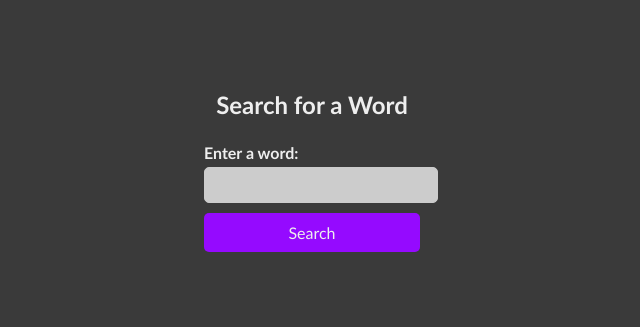
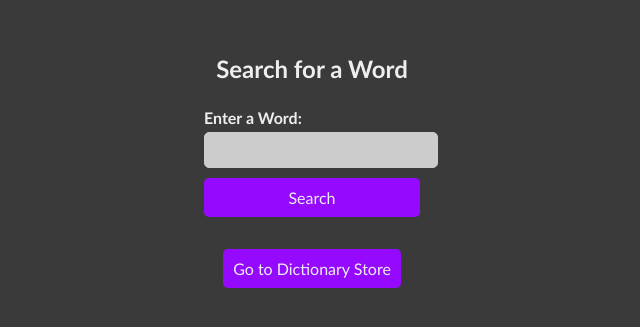
Before and after one commit to Catherine-Queenan/COMP4537, a plain HTML site: page labs/4/search.html in a window 1280 px wide. Shown: the part 239-566 px from the top of the page, without its empty margins (328-968 px from the left). Drawn offline with Linux system fonts and the light colour scheme.

Commit message:
Bug fixing

```diff
--- a/labs/4/css/style.css
+++ b/labs/4/css/style.css
@@ -68,7 +68,6 @@ button {
 button:hover {
     background: #7103c4;
     box-shadow: inset 0px 0px 10px rgba(0, 0, 0, 0.3);
-}
 
 /* Response Message */
 #response, #searchResult {
@@ -99,3 +98,4 @@ button:hover {
         width: 95%;
     }
 }
+}
--- a/labs/4/js/script.js
+++ b/labs/4/js/script.js
@@ -5,6 +5,8 @@ const jsonConst = "application/json";
 const domContent = "DOMContentLoaded";
 const apiDefinitions = "/api/definitions";
 const wordGet = "/?word=";
+const searchHtml = "search.html";
+const storeHtml = "store.html";
 
 const storeFormConst = "storeForm";
 const searchFormConst = "searchForm";
@@ -14,10 +16,13 @@ const searchWordConst = "searchWord";
 const responseConst = "response";
 const searchResultConst = "searchResult";
 const submitConst = "submit";
+const navigationConst = "navigation";
 
 const successConst = "success";
 const errorConst = "error";
 const blockConst = "block";
+const buttonConst = "button";
+const dataEn = "data-en";
 
 class DictionaryAPI {
     constructor(apiBaseUrl) {
@@ -84,6 +89,8 @@ class DictionaryUI {
     constructor(api) {
         this.api = api;
         this.initEventListeners();
+        this.setTextContent();
+        this.initNavigationButtons();
     }
 
     initEventListeners() {
@@ -124,6 +131,56 @@ class DictionaryUI {
         element.className = isSuccess ? successConst : errorConst;
         element.style.display = blockConst;
     }
+
+    initNavigationButtons() {
+        if (document.getElementById(storeFormConst)) {
+            // Create a button for navigation from the Store page to the Search page
+            const storeButton = new NavigationButton(navigationConst, en.goSearch, searchHtml);
+            storeButton.createButton();
+        }
+
+        if (document.getElementById(searchFormConst)) {
+            // Create a button for navigation from the Search page to the Store page
+            const searchButton = new NavigationButton(navigationConst, en.goStore, storeHtml);
+            searchButton.createButton();
+        }
+    }
+
+    setTextContent() {
+        const elements = document.querySelectorAll(`[${dataEn}]`);
+
+        elements.forEach((element) => {
+            const key = element.getAttribute(dataEn);
+            if (en[key]) {
+                element.innerText = en[key];
+            }
+        });
+    }
+}
+
+class NavigationButton {
+    constructor(containerId, buttonText, targetPage) {
+        this.containerId = containerId;
+        this.buttonText = buttonText;
+        this.targetPage = targetPage;
+    }
+
+    createButton() {
+        const container = document.getElementById(this.containerId);
+        if (!container) return;
+
+        // Create a new button element
+        const button = document.createElement(buttonConst);
+        button.innerText = this.buttonText;
+
+        // Add click event to navigate to the target page
+        button.onclick = () => {
+            window.location.href = this.targetPage;
+        };
+
+        // Append the button to the container
+        container.appendChild(button);
+    }
 }
 
 document.addEventListener(domContent, () => {
--- a/labs/4/lang/messages/en/en.js
+++ b/labs/4/lang/messages/en/en.js
@@ -8,5 +8,14 @@ const en = {
     internalServerError: "Internal Server Error",
     requestMessage: "Request #",
     definitionMessage: "Definition: ",
-    unknownError: "Unknown Error"
+    unknownError: "Unknown Error",
+    goStore: "Go to Dictionary Store",
+    goSearch: "Go to Dictionary Search",
+    searchWord : "Search for a Word",
+    addWord : "Add a Word to the Dictionary",
+    submit : "Submit",
+    word : "Word:",
+    definition : "Definition:",
+    enterWord : "Enter a Word:",
+    search : "Search",
 };
--- a/labs/4/search.html
+++ b/labs/4/search.html
@@ -7,13 +7,14 @@
     <link rel="stylesheet" type="text/css" href="css/style.css">
 </head>
 <body>
-    <h2>Search for a Word</h2>
+    <h2 data-en="searchWord"></h2>
     <form id="searchForm">
-        <label for="searchWord">Enter a word:</label>
+        <label for="searchWord" data-en="enterWord"></label>
         <input type="text" id="searchWord" required>
-        <button type="submit">Search</button>
+        <button type="submit" data-en="search"></button>
     </form>
     <p id="searchResult"></p>
+    <div id="navigation"></div>
     <script src="./js/script.js"></script>
     <script src="./lang/messages/en/en.js"></script>
 </body>
```
Also changed, not shown: labs/4/store.html (+5 -4 lines).
